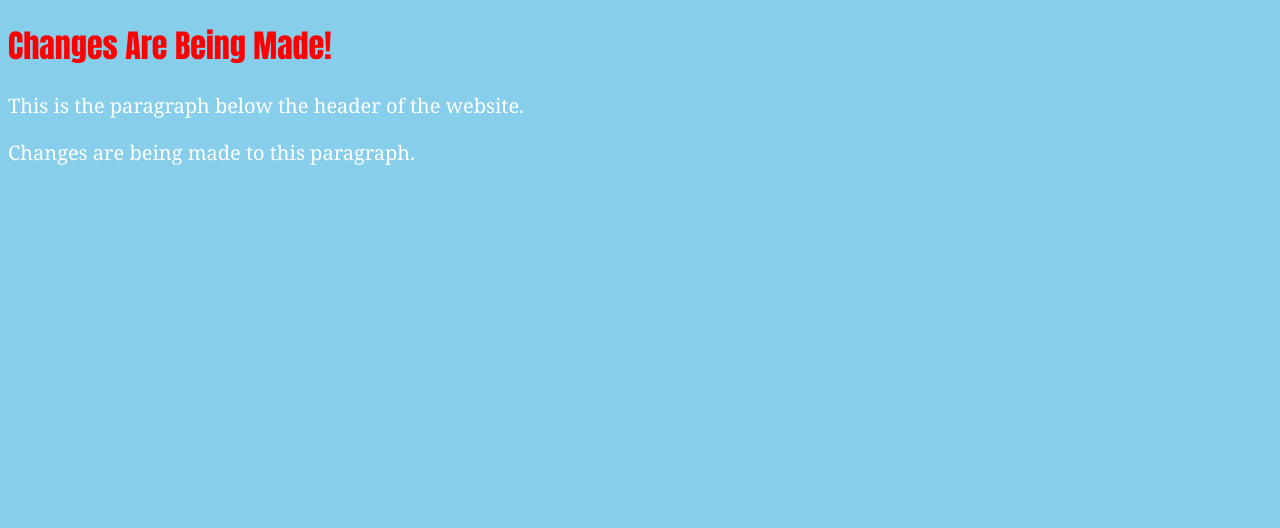
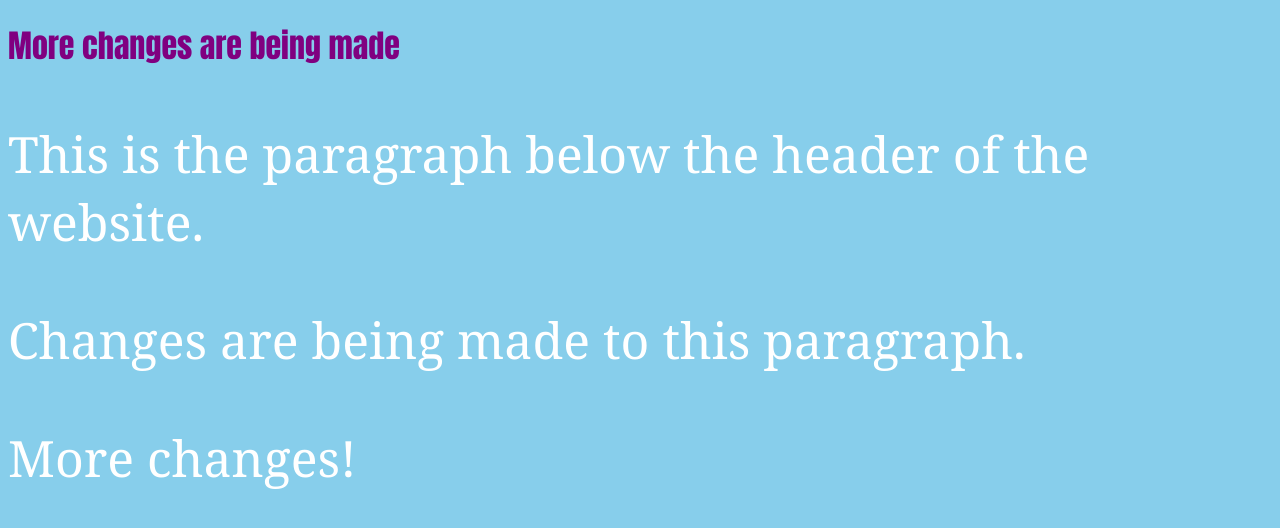
Before and after one commit to justin-72/repository, a plain HTML site: page week-4/index.html in a window 1280 px wide. Drawn offline with Linux system fonts and the light colour scheme.

Commit message:
Font color change, description, and size changes

```diff
--- a/week-4/index.html
+++ b/week-4/index.html
@@ -5,7 +5,7 @@
     <link rel='stylesheet' href='style.css'>
   </head>
 
-<h1>Changes Are Being Made!</h1>
+<h1>More changes are being made</h1>
 
 <body>
   <p>This is the paragraph below the header of the website.</p>
@@ -14,4 +14,9 @@
   <body>
     <p>Changes are being made to this paragraph.</p>
   </body>
+
+  <body>
+    <p>More changes!</p>
+  </body>
+
 </html>
--- a/week-4/style.css
+++ b/week-4/style.css
@@ -7,11 +7,11 @@ body {
 h1 {
 
 font-weight: 300;
-color:red;
+color:purple;
 font-family:Impact, Haettenschweiler, 'Arial Narrow Bold', sans-serif
 
 }
 p{
-  font-size: 20px;
+  font-size: 50px;
   color: white;
 }
```
